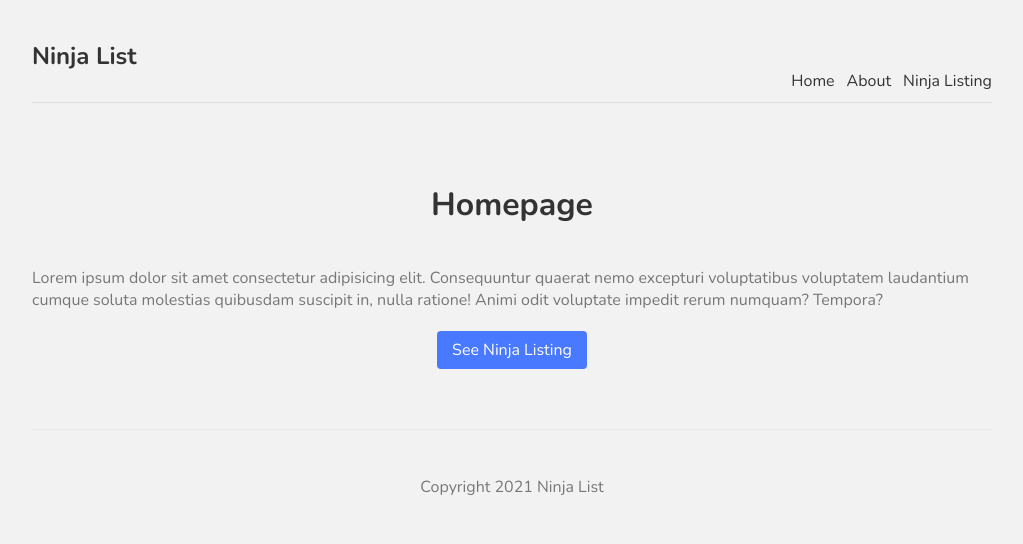
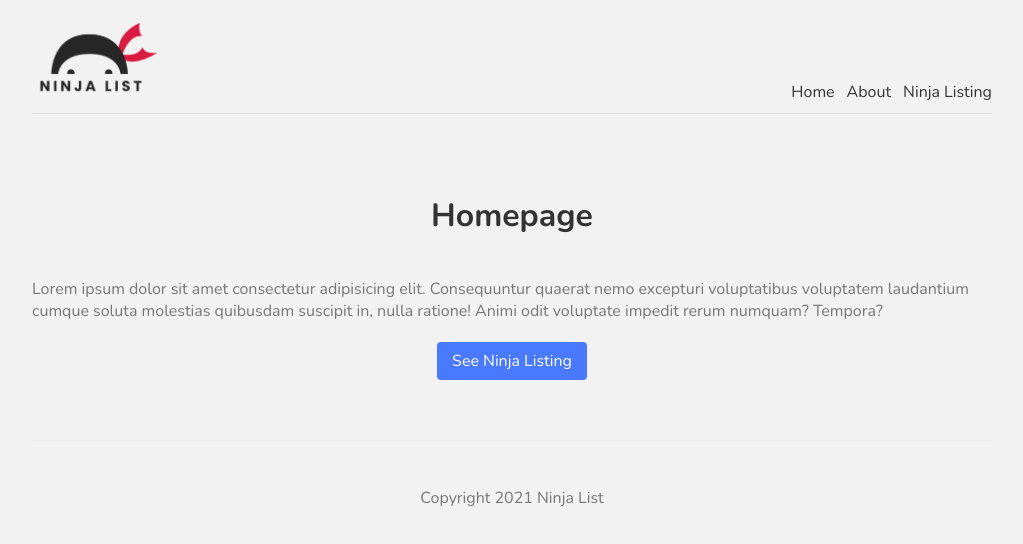
Before and after one commit to raphabarreto/ninja-list, a Next.js app: page / in a window 1280 px wide. Shown: the top 544 px of the page, without its empty margins (128-1151 px from the left). Built offline with nearby package versions, Linux system fonts and the light colour scheme.

Commit message:
Images & Metadata

```diff
--- a/comps/Navbar.js
+++ b/comps/Navbar.js
@@ -1,10 +1,11 @@
 import Link from 'next/link';
+import Image from 'next/image';
 
 const Navbar = () => {
   return (
     <nav>
       <div className="logo">
-        <h1>Ninja List</h1>
+        <Image src="/logo.png" width={128} height={77} />
       </div>
 
       <Link href="/">
--- a/pages/index.js
+++ b/pages/index.js
@@ -6,13 +6,18 @@ import styles from '../styles/Home.module.css';
 
 export default function Home() {
   return (
+    <>
+      <Head>
+        <title>Ninja List | Home</title>
+        <meta name="keywords" content="ninjas" />
+      </Head>
       <div>
         <h1 className={styles.title}>Homepage</h1>
         <p className={styles.text}>
           Lorem ipsum dolor sit amet consectetur adipisicing elit. Consequuntur
-        quaerat nemo excepturi voluptatibus voluptatem laudantium cumque soluta
-        molestias quibusdam suscipit in, nulla ratione! Animi odit voluptate
-        impedit rerum numquam? Tempora?
+          quaerat nemo excepturi voluptatibus voluptatem laudantium cumque
+          soluta molestias quibusdam suscipit in, nulla ratione! Animi odit
+          voluptate impedit rerum numquam? Tempora?
         </p>
         <Link href="/ninjas">
           <a className={styles.btn} href>
@@ -20,5 +25,6 @@ export default function Home() {
           </a>
         </Link>
       </div>
+    </>
   );
 }
```
Also changed, not shown: pages/about.js (+10 -2 lines), public/logo.png (added). Lines whose indentation alone changed are shown as unchanged.
